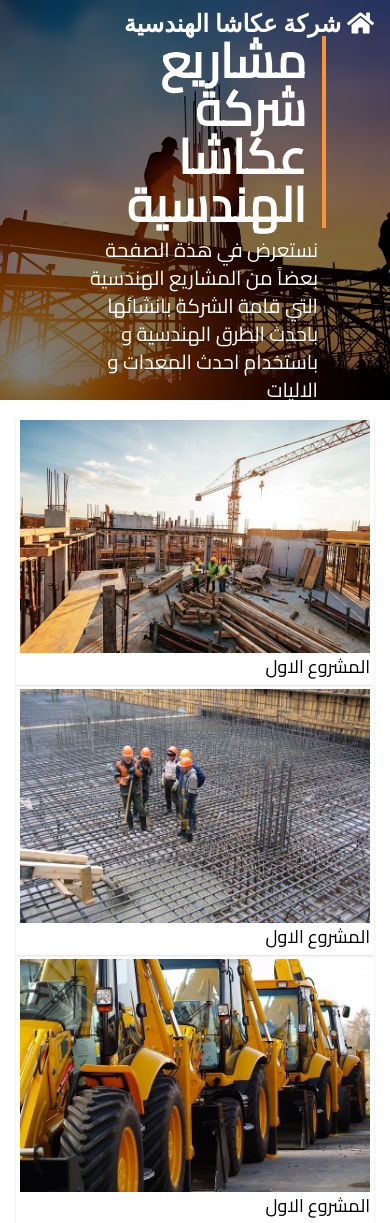
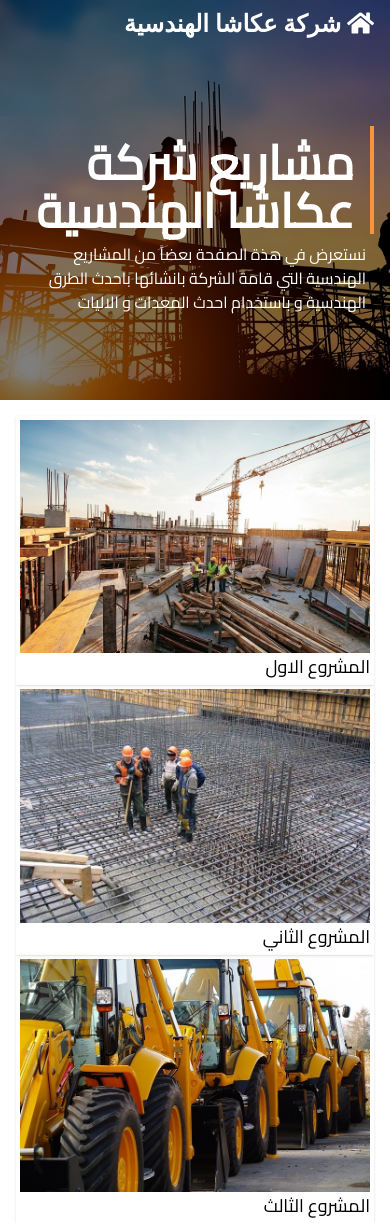
Before and after one commit to kemoday/akasha-construction, a website: page index.html in a window 390 px wide. Shown: the top 1223 px of the page. Drawn offline with nearby package versions, Linux system fonts and the light colour scheme.

Commit message:
making hero section mobile responsive

```diff
--- a/index.html
+++ b/index.html
@@ -19,9 +19,14 @@
     <title>شركة عكاشا للمقاولات - معرض الاعمال</title>
   </head>
   <body >
-    <nav class="p-2 fixed w-full z-30 text-white border-1 border-b-1 border-gray-400">
+    <nav class="p-2 fixed w-full z-30 text-white">
     <ul>
-        <li class="text-2xl mx-18"><span class="fa fa-home px-2"> شركة عكاشا الهندسية</li>
+        <li class="text-2xl mx-18">
+          <div class="font-extrabold">
+            <span class="fa fa-home px-2"> شركة عكاشا الهندسية
+
+        </div>
+        </li>
     </ul>
     </nav>
     <section
@@ -36,12 +41,12 @@
       "
     >
       <div
-        class="flex flex-col w-full lg:w-1/2 justify-center items-start p-16"
+        class="flex flex-col w-full lg:w-1/2 justify-center items-start sm:p-16 p-4"
       >
         <h1
-          class="text-white text-5xl font-extrabold border-r-4 border-orange-400 pr-4"
+          class="text-white pt-3  text-5xl font-extrabold border-r-4 border-orange-400 pr-4"
         >مشاريع شركة عكاشا الهندسية</h1>
-        <p class="text-xl inline-block text-white p-2">
+        <p class="sm:text-xl inline-block text-white p-2">
         نستعرض في هذة الصفحة بعضاً من المشاريع الهندسية التي قامة الشركة بانشائها باحدث الطرق الهندسية و باستخدام احدث المعدات و الاليات</p>
       </div>
     </section>
@@ -64,25 +69,25 @@
         class="w-full p-1 flex flex-col shadow basis-1/3 hover:shadow overflow-hidden"
       >
         <img
-          alt="المشروع الاول"
+          alt="المشروع الثاني"
           class="hover:scale-125 duration-500 hover:grayscale"
           src="./imgs/project (2).jpg"
         />
         <p class="text-lg text-black">
-          المشروع الاول
+          المشروع الثاني
         </p>
       </div>
       <div
         class="w-full p-1 flex flex-col shadow basis-1/3 hover:shadow overflow-hidden"
       >
         <img
-          alt="          المشروع الاول
+          alt="          المشروع الثالث
           "
           class="hover:scale-125 duration-500 hover:grayscale"
           src="./imgs/project (3).jpg"
         />
         <p class="text-lg text-black">
-          المشروع الاول
+          المشروع الثالث
 
         </p>
       </div>
@@ -90,12 +95,12 @@
         class="w-full p-1 flex flex-col shadow basis-1/3 hover:shadow overflow-hidden"
       >
         <img
-          alt="Product Name"
+          alt="المشروع الرابع"
           class="hover:scale-125 duration-500 hover:grayscale"
           src="./imgs/project (4).jpg"
         />
         <p class="text-lg text-black">
-          المشروع الاول
+          المشروع الرابع
         </p>
       </div>
     </section>
```
